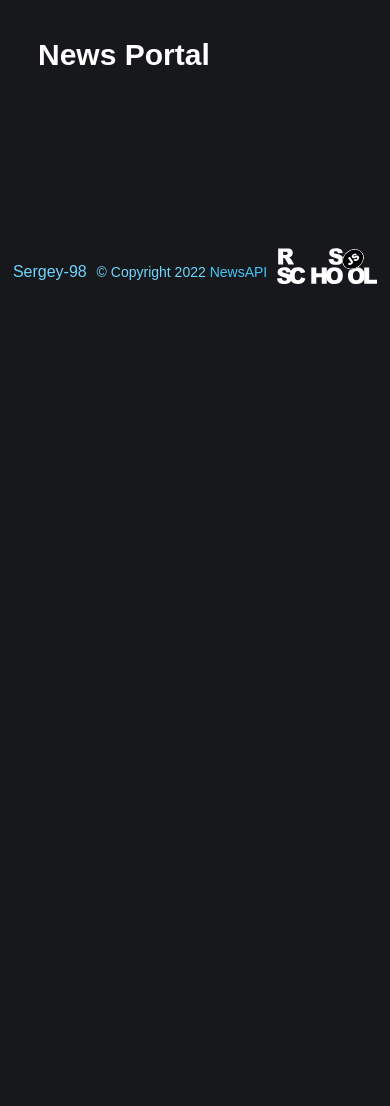
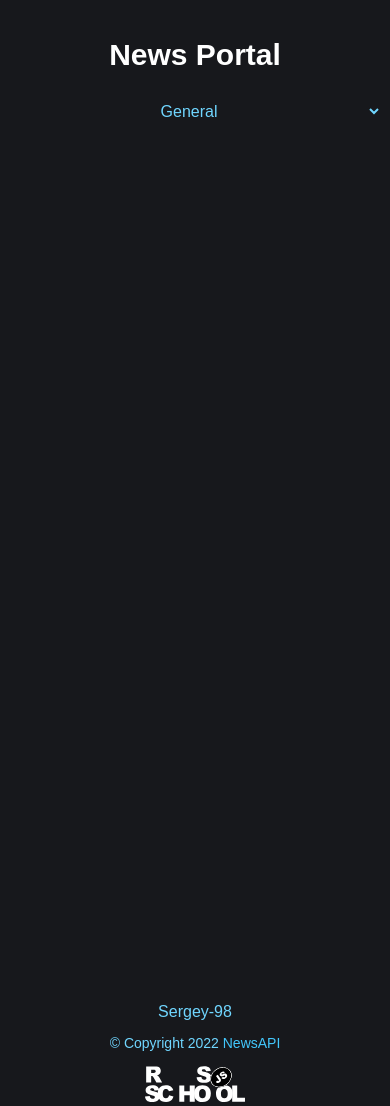
Before and after one commit to Sergey-98/My-Projects-Stage1-2, a website built with webpack: page migration-to-typescript/src/index.html in a window 390 px wide. Before the commit the page ends 844 px from the top, so only its background shows below. Built offline with nearby package versions, Linux system fonts and the light colour scheme; no server answers.

Commit message:
feat: add new functionality and change some mistakes

```diff
--- a/migration-to-typescript/package.json
+++ b/migration-to-typescript/package.json
@@ -27,6 +27,7 @@
         "eslint-plugin-import": "^2.23.3",
         "eslint-plugin-prettier": "^3.4.0",
         "eslint-webpack-plugin": "^3.2.0",
+        "file-loader": "^6.2.0",
         "html-webpack-plugin": "^5.2.0",
         "prettier": "2.2.1",
         "style-loader": "^2.0.0",
--- a/migration-to-typescript/src/components/controller/appLoader.ts
+++ b/migration-to-typescript/src/components/controller/appLoader.ts
@@ -3,7 +3,7 @@ import Loader from './loader';
 class AppLoader extends Loader {
   constructor() {
     super('https://nodenews.herokuapp.com/', {
-      apiKey: '50cc04cc811648eda863e5dcfd656fc2', // получите свой ключ https://newsapi.org/
+      apiKey: '4cbbb9c70a7a43a49660ef9ffa70fa5c', // 50cc04cc811648eda863e5dcfd656fc2 резервный ключ 4cbbb9c70a7a43a49660ef9ffa70fa5c
     });
   }
 }
--- a/migration-to-typescript/src/components/view/news/news.css
+++ b/migration-to-typescript/src/components/view/news/news.css
@@ -1,3 +1,6 @@
+.news {
+    width: 70%;
+}
 .news__item {
     display: flex;
     flex-direction: column;
--- a/migration-to-typescript/src/components/view/news/news.ts
+++ b/migration-to-typescript/src/components/view/news/news.ts
@@ -14,7 +14,7 @@ class News {
       if (idx % 2) ((newsClone as ParentNode).querySelector('.news__item') as HTMLElement).classList.add('alt');
 
       ((newsClone as ParentNode).querySelector('.news__meta-photo') as HTMLElement).style.backgroundImage = `url(${
-        item.urlToImage || 'img/news_placeholder.jpg'
+        item.urlToImage || 'assets/img/logo.svg'
       })`;
       ((newsClone as ParentNode).querySelector('.news__meta-author') as HTMLElement).textContent =
         item.author || item.source.name;
--- a/migration-to-typescript/src/components/view/sources/sources.css
+++ b/migration-to-typescript/src/components/view/sources/sources.css
@@ -1,14 +1,25 @@
 .sources {
     display: flex;
-    flex-wrap: nowrap;
-    width: 100%;
-    height: 120px;
+    flex-wrap: wrap;
+    height: 100vh;
     overflow: auto;
     align-items: center;
     font: 300 1em 'Fira Sans', sans-serif;
 }
-
+.sources::-webkit-scrollbar {
+    width: 12px;
+}
+.sources::-webkit-scrollbar-track {
+    background: #69db7e;
+}
+.sources::-webkit-scrollbar-thumb {
+    background-color: #026891;
+    border-radius: 5px;
+    border: 3px solid #69db7e;
+}
 .source__item {
+    width: 100%;
+    text-align: center;
     background: none;
     border: 2px solid #30c5ff;
     font: inherit;
--- a/migration-to-typescript/src/components/view/sources/sources.ts
+++ b/migration-to-typescript/src/components/view/sources/sources.ts
@@ -4,16 +4,18 @@ import { IDataNews } from '../../../types/interfaces';
 class Sources {
   draw(data: IDataNews[]) {
     const fragment = document.createDocumentFragment();
+    const select = <HTMLSelectElement>document.querySelector('.select');
     const sourceItemTemp = <HTMLTemplateElement>document.querySelector('#sourceItemTemp');
     data.forEach((item: IDataNews) => {
       const sourceClone = sourceItemTemp.content.cloneNode(true);
-
+      if (item.category === select.value) {
         ((sourceClone as ParentNode).querySelector('.source__item-name') as HTMLElement).textContent = item.name;
         ((sourceClone as ParentNode).querySelector('.source__item') as HTMLElement).setAttribute(
           'data-source-id',
           item.id
         );
         fragment.append(sourceClone);
+      }
     });
 
     (document.querySelector('.sources') as HTMLDivElement).append(fragment);
--- a/migration-to-typescript/src/global.css
+++ b/migration-to-typescript/src/global.css
@@ -3,7 +3,9 @@ body {
     background: #17181c;
     font-family: sans-serif;
 }
-
+main {
+    display: flex;
+}
 header {
     padding: 10px 30px;
 }
@@ -12,8 +14,27 @@ header h1 {
     font-size: 40px;
     font-weight: 800;
 }
-
+.selected_buttons {
+    width: 30%;
+}
+select {
+    width: 100%;
+    text-align: center;
+    background-color: inherit;
+    border: none;
+    color: #70D6FF;
+    font-size: 1em;
+    margin-bottom: 5%;
+}
+select:hover {
+    color: #69db7e;
+}
+select:focus {
+    color: #00090c;
+    background-color: #70D6FF;
+}
 footer {
+    margin-top: 5%;
     height: 100px;
     display: flex;
     align-items: center;
@@ -29,7 +50,7 @@ footer a:hover {
 footer .rsschool {
     width: 100px;
     height: 50px;
-    background-image: url("./assets/svg/logo.svg");
+    background-image: url("./assets/img/logo.svg");
     background-repeat: no-repeat;
     background-size: 100%;
     filter: invert(100%);
@@ -54,8 +75,26 @@ footer .copyright:before {
 
 @media screen and (max-width: 580px) {
     header h1 {
+        text-align: center;
         font-size: 30px;
         font-weight: 800;
     }
+}
+
+@media screen and (max-width: 410px) {
+    footer {
+        flex-direction: column;
+    }
+}
+
+@media screen and (max-width: 760px) {
+    .selected_buttons {
+        width: 100%;
+    }
+    main {
+        flex-wrap: wrap;
+        justify-content: center;
+        align-items: center;
+    }
 
 }
--- a/migration-to-typescript/src/index.html
+++ b/migration-to-typescript/src/index.html
@@ -11,7 +11,18 @@
             <h1>News Portal</h1>
         </header>
         <main>
-            <div class="sources buttons"></div>
+            <div class = selected_buttons>
+                <select name = "category" class = "select">
+                    <option value="general"> General </option>
+                    <option value="business"> Business </option>
+                    <option value="technology"> Technology </option>
+                    <option value="sports"> Sports </option>
+                    <option value="entertainment"> Entertainment </option>
+                    <option value="science"> Science </option>
+                    <option value="health"> Health </option>
+                </select>
+                <div class="sources buttons"></div>
+            </div>
             <div class="news"></div>
         </main>
         <footer>
--- a/migration-to-typescript/src/index.ts
+++ b/migration-to-typescript/src/index.ts
@@ -3,3 +3,11 @@ import './global.css';
 
 const app = new App();
 app.start();
+
+const asset = <HTMLSelectElement>document.querySelector('.select');
+const sources = <HTMLDivElement>document.querySelector('.sources');
+asset.addEventListener('change', () => {
+  sources.innerHTML = '';
+  const app = new App();
+  app.start();
+});
--- a/migration-to-typescript/webpack.config.js
+++ b/migration-to-typescript/webpack.config.js
@@ -26,13 +26,13 @@ const baseConfig = {
   resolve: {
     extensions: ['.tsx', '.ts', '.js'],
     alias: {
-      images: path.resolve(__dirname, './assets/svg/logo.svg'),
+      images: path.resolve(__dirname, './assets/img/'),
     },
   },
   output: {
     filename: 'index.js',
     path: path.resolve(__dirname, '../dist'),
-    assetModuleFilename: 'assets/svg/[name][ext]',
+    assetModuleFilename: 'assets/img/[name][ext]',
   },
   plugins: [
     new HtmlWebpackPlugin({
```
Also changed, not shown: migration-to-typescript/src/assets/img/logo.svg (renamed from migration-to-typescript/src/assets/svg/logo.svg), migration-to-typescript/src/assets/img/news_placeholder.jpg (added), 1 other file. Lines whose indentation alone changed are shown as unchanged.
